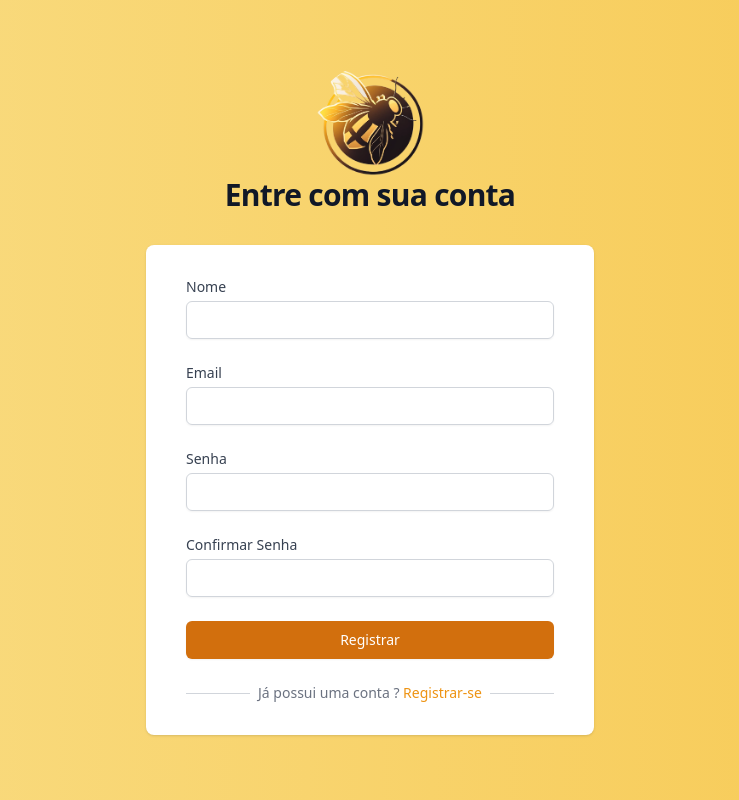
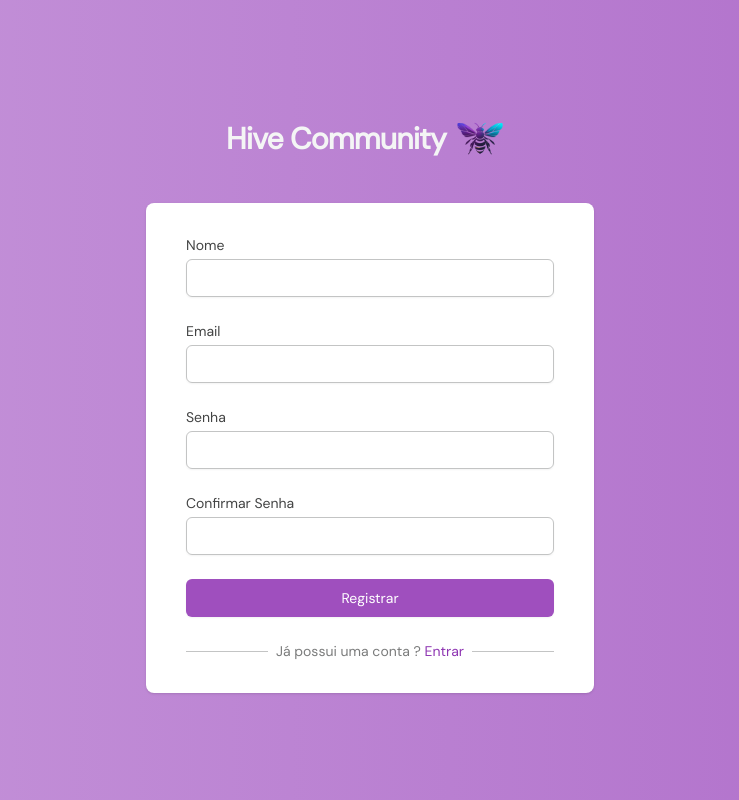
Before and after one commit to z4nder/nuxt-laravel-template, a Nuxt app: page /auth/register in a window 1280 px wide. Shown: the whole page, without its empty margins (270-1009 px from the left). Built offline with nearby package versions, Linux system fonts and the light colour scheme; no server answers.

Commit message:
Remake visual

```diff
--- a/components/v-logo.vue
+++ b/components/v-logo.vue
@@ -1,6 +1,6 @@
 <template>
   <img
-    class="rounded-full mx-auto w-auto h-28"
+    class="rounded-full mx-auto w-auto h-16"
     src="~/assets/img/icon.png"
     alt="Logo"
   />
--- a/components/v/button.vue
+++ b/components/v/button.vue
@@ -1,7 +1,7 @@
 <template>
   <button
     :type="type"
-    class="w-full flex justify-center py-2 px-4 border border-transparent rounded-md shadow-sm text-sm font-medium text-white bg-primary-600 hover:bg-primary-700 focus:outline-none focus:ring-2 focus:ring-offset-2 focus:ring-primary-500"
+    class="w-full flex justify-center py-2 px-4 border border-transparent rounded-md shadow-sm text-sm font-medium text-white bg-primary-400 hover:bg-primary-500 focus:outline-none focus:ring-2 focus:ring-offset-2 focus:ring-primary-500"
   >
     <slot />
   </button>
--- a/layouts/auth.vue
+++ b/layouts/auth.vue
@@ -53,7 +53,12 @@
               </TransitionChild>
               <div class="flex-1 h-0 pt-5 pb-4 overflow-y-auto">
                 <div class="flex-shrink-0 flex items-center px-4">
+                  <div>
                     <v-logo />
+                  </div>
+                  <h2 class="text-xl font-bold tracking-tight text-gray-50">
+                    Hive Community
+                  </h2>
                 </div>
                 <nav class="mt-5 px-2 space-y-1">
                   <a
@@ -101,6 +106,12 @@
                         >
                           View profile
                         </button>
+                        <button @click="logout">
+                          <XCircleIcon
+                            class="h-6 w-6 text-red-500"
+                            aria-hidden="true"
+                          />
+                        </button>
                       </div>
                     </div>
                     <div class="pt-2">
@@ -117,10 +128,17 @@
     </TransitionRoot>
 
     <div class="hidden md:flex md:w-64 md:flex-col md:fixed md:inset-y-0">
-      <div class="flex-1 flex flex-col min-h-0 bg-primary-100">
+      <div class="flex-1 flex flex-col min-h-0 bg-gray-50">
         <div class="flex-1 flex flex-col pt-5 pb-4 overflow-y-auto">
-          <div class="flex items-center flex-shrink-0 px-4">
+          <div
+            class="flex items-center flex-shrink-0 px-4 border-b-2 border-gray-200 mx-4"
+          >
+            <div>
               <v-logo />
+            </div>
+            <h2 class="text-md font-bold tracking-tight text-primary-800">
+              Hive Community
+            </h2>
           </div>
           <nav class="mt-5 flex-1 px-2 space-y-1">
             <a
@@ -129,35 +147,29 @@
               :href="item.href"
               :class="[
                 item.current
-                  ? 'bg-primary-700 text-white hover:bg-primary-900'
-                  : 'text-primary-300 hover:bg-primary-700 hover:text-white',
+                  ? 'bg-gray-100 text-black hover:bg-gray-200 border border-primary-200'
+                  : 'bg-gray-50 text-black hover:bg-gray-100',
                 'group flex items-center px-2 py-2 text-sm font-medium rounded-md',
               ]"
             >
               <component
                 :is="item.icon"
-                :class="[
-                  item.current
-                    ? 'text-primary-300'
-                    : 'text-primary-400 group-hover:text-primary-300',
-                  'mr-3 flex-shrink-0 h-6 w-6',
-                ]"
+                :class="'text-primary-500 group-hover:text-primary-300 mr-3 flex-shrink-0 h-6 w-6'"
                 aria-hidden="true"
               />
               {{ item.name }}
             </a>
           </nav>
         </div>
-        <div class="flex-shrink-0 flex bg-primary-800 p-4">
+        <div class="flex-shrink-0 flex bg-primary-900 p-4">
           <a href="#" class="flex-shrink-0 w-full group block">
             <div class="flex flex-row justify-between">
-              <div>
+              <div class="flex flex-row justify-left">
                 <img
                   class="inline-block h-9 w-9 rounded-full"
                   src="https://images.unsplash.com/photo-1472099645785-5658abf4ff4e?ixlib=rb-1.2.1&ixid=eyJhcHBfaWQiOjEyMDd9&auto=format&fit=facearea&facepad=2&w=256&h=256&q=80"
                   alt=""
                 />
-              </div>
                 <div class="ml-3">
                   <p class="text-sm font-medium text-white">
                     {{ userStore.user.name }}
@@ -168,8 +180,13 @@
                     View profile
                   </button>
                 </div>
-              <div>
-                <v-button @click="logout"> Sair </v-button>
+              </div>
+
+              <div
+                class="flex flex-row justify-center items-center"
+                @click="logout"
+              >
+                <XCircleIcon class="h-8 w-8 text-gray-50" aria-hidden="true" />
               </div>
             </div>
           </a>
@@ -216,6 +233,7 @@ import {
   WalletIcon,
   Bars4Icon,
   XMarkIcon,
+  XCircleIcon,
 } from "@heroicons/vue/24/outline";
 import { useUserStore } from "~/store/useUserStore";
 
@@ -230,13 +248,13 @@ const navigation = [
     name: "Spend",
     href: "/spends",
     icon: WalletIcon,
-    current: true,
+    current: false,
   },
   {
     name: "Tag",
     href: "/tags",
-    icon: WalletIcon,
-    current: true,
+    icon: ChartPieIcon,
+    current: false,
   },
 ];
 const sidebarOpen = ref(false);
--- a/layouts/guest.vue
+++ b/layouts/guest.vue
@@ -2,12 +2,15 @@
   <div
     class="bg-gradient-to-r from-primary-200 to-primary-300 h-screen min-h-full flex flex-col justify-center py-12 sm:px-6 lg:px-8"
   >
-    <div class="sm:mx-auto sm:w-full sm:max-w-md">
-      <v-logo vclass="h-25" />
-
-      <h2 class="text-center text-3xl font-bold tracking-tight text-gray-900">
-        Entre com sua conta
+    <div
+      class="sm:mx-auto sm:w-full sm:max-w-md flex justify-center items-center"
+    >
+      <h2 class="text-3xl font-bold tracking-tight text-gray-50">
+        Hive Community
       </h2>
+      <div>
+        <v-logo />
+      </div>
     </div>
 
     <div class="mt-8 sm:mx-auto sm:w-full sm:max-w-md">
--- a/nuxt.config.ts
+++ b/nuxt.config.ts
@@ -13,4 +13,15 @@ export default defineNuxtConfig({
   pinia: {
     autoImports: [["defineStore", "definePiniaStore"]],
   },
+  app: {
+    head: {
+      link: [
+        { rel: "icon", type: "image/x-icon", href: "/img/icon.png" },
+        {
+          rel: "stylesheet",
+          href: "https://fonts.googleapis.com/css2?family=DM+Sans&family=Nunito:wght@200;400;600&display=swap",
+        },
+      ],
+    },
+  },
 });
--- a/pages/auth/register.vue
+++ b/pages/auth/register.vue
@@ -53,7 +53,7 @@
           <div class="relative flex justify-center text-sm">
             <span class="px-2 bg-white text-gray-500">
               Já possui uma conta ?
-              <v-a href="/auth/register">Registrar-se</v-a>
+              <v-a href="/auth/login">Entrar</v-a>
             </span>
           </div>
         </div>
--- a/tailwind.config.ts
+++ b/tailwind.config.ts
@@ -1,23 +1,94 @@
 /** @type {import('tailwindcss').Config} */
+import defaultTheme from "tailwindcss/defaultTheme";
+
+const brand = {
+  primary: {
+    "50": "#F1E6F5",
+    "100": "#DCBFE8",
+    "200": "#C696DA",
+    "300": "#AF6DCA",
+    "400": "#9F4FBE",
+    "500": "#8E35B2",
+    "600": "#8131AC",
+    "700": "#6D2CA3",
+    "800": "#5C289A",
+    "900": "#3B208A",
+  },
+  secondary: {
+    "50": "#E5F3FC",
+    "100": "#C0E0F9",
+    "200": "#9ACDF5",
+    "300": "#76B9F0",
+    "400": "#5EAAED",
+    "500": "#4C9CEA",
+    "600": "#458EDC",
+    "700": "#3D7BC9",
+    "800": "#376BB7",
+    "900": "#2C4E97",
+  },
+  gray: {
+    "50": "#F4F5F5",
+    "100": "#E8E9E9",
+    "200": "#D9DADA",
+    "300": "#C3C4C4",
+    "400": "#9D9E9E",
+    "500": "#7B7C7C",
+    "600": "#555656",
+    "700": "#434444",
+    "800": "#262727",
+    "900": "#000101",
+  },
+  success: {
+    "50": "#E5F5E6",
+    "100": "#C2E6C1",
+    "200": "#99D698",
+    "300": "#6DC66E",
+    "400": "#48BA4D",
+    "500": "#15AE29",
+    "600": "#009F1F",
+    "700": "#008D12",
+    "800": "#007C01",
+    "900": "#005E00",
+  },
+  error: {
+    "50": "#FFEAED",
+    "100": "#FFCACE",
+    "200": "#F29593",
+    "300": "#E86B69",
+    "400": "#F24743",
+    "500": "#F63224",
+    "600": "#E72525",
+    "700": "#D51720",
+    "800": "#C90918",
+    "900": "#BA0008",
+  },
+  warning: {
+    "50": "#FFFDE8",
+    "100": "#FFFAC5",
+    "200": "#FEF59E",
+    "300": "#FDF177",
+    "400": "#FBEC58",
+    "500": "#F9E73A",
+    "600": "#FEDB3B",
+    "700": "#FCC333",
+    "800": "#FAAB2B",
+    "900": "#F6831C",
+  },
+};
 
 module.exports = {
   content: [],
   theme: {
     extend: {
       colors: {
-        primary: {
-          "50": "#fefaec",
-          "100": "#fcf0c9",
-          "200": "#f9dd85",
-          "300": "#f7c952",
-          "400": "#f4b42b",
-          "500": "#ee9312",
-          "600": "#d26f0d",
-          "700": "#af4d0e",
-          "800": "#8e3c12",
-          "900": "#753212",
-        },
+        black: "#000",
+        white: "#fff",
+        ...brand,
       },
+    },
+    fontFamily: {
+      sans: ['"DM Sans"', ...defaultTheme.fontFamily.sans],
+      cursive: ["cursive"],
     },
   },
   variants: {},
```
Also changed, not shown: assets/img/icon.png. Lines whose indentation alone changed are shown as unchanged.
